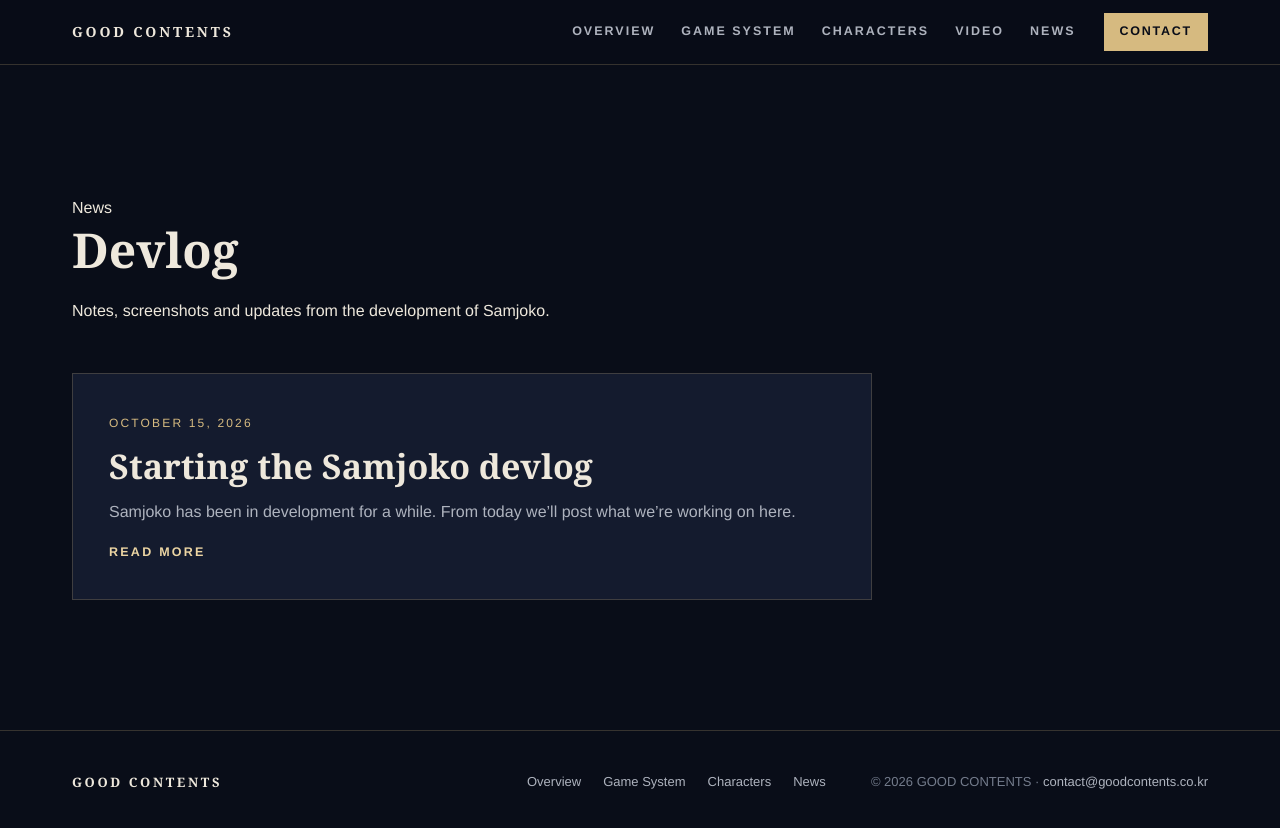
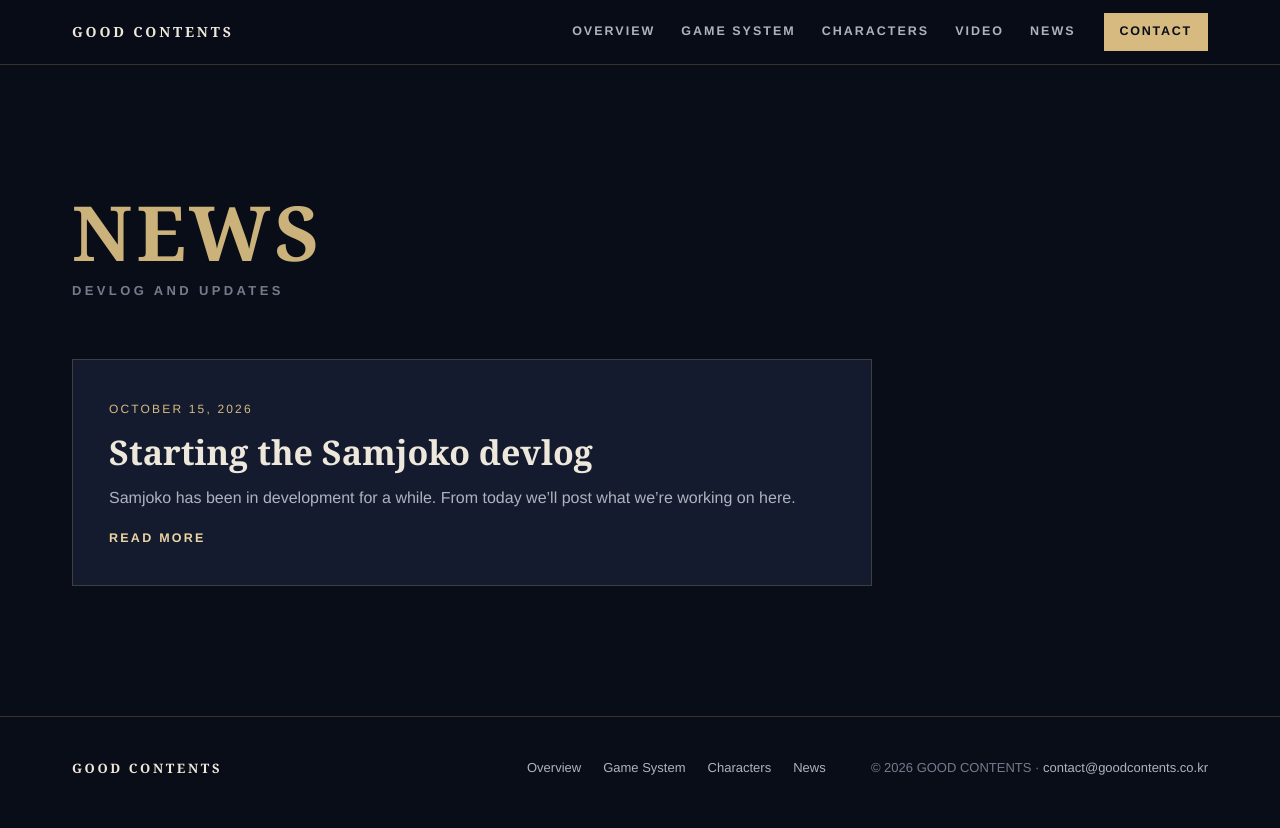
Before and after one commit to jun-hyung-joon/goodcontents-site, a Jekyll site: the page built from devlog/index.html, in a window 1280 px wide. Shown: the top 828 px of the page. Built offline with Jekyll 4.4.1, drawn with Linux system fonts in a browser that asks for light colours; some web fonts are replaced.

Commit message:
Add files via upload

```diff
--- a/devlog/index.html
+++ b/devlog/index.html
@@ -1,13 +1,11 @@
 ---
 layout: default
 title: News
-summary: Devlog and news from GOOD CONTENTS.
+summary: News and devlog from GOOD CONTENTS.
 ---
 <section class="sec">
   <div class="wrap">
-    <p class="eyebrow">News</p>
-    <h2>Devlog</h2>
-    <p class="sub">Notes, screenshots and updates from the development of Samjoko.</p>
+    <div class="head"><span class="label">NEWS</span><span class="label-sub">Devlog and updates</span></div>
     {% if site.posts.size > 0 %}
       {% for post in site.posts %}
         {% include feature.html post=post %}
```
